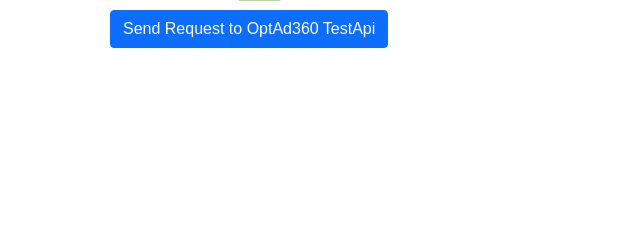
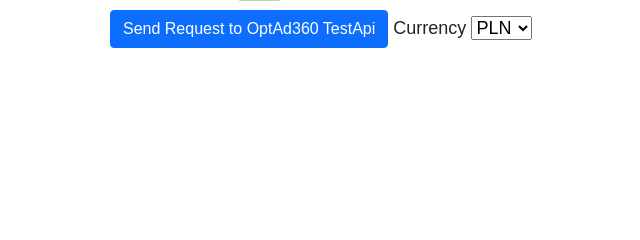
Before and after one commit to Emihilus/Emihilus-apiOptApp, a Symfony app: template templates/main/index.html.twig in a window 1280 px wide. Shown: the part 64-304 px from the top of the page, without its empty margins (130-770 px from the left). Run offline with Twig, Linux system fonts and the light colour scheme; the template is opened without the code that fills it, so the values that code supplies are empty; some libraries are stand-ins or nearby versions.

Commit message:
AUTOCOMMIT: 08-10-2021_00:27:25

```diff
--- a/src/Controller/AJAXPartsController.php
+++ b/src/Controller/AJAXPartsController.php
@@ -18,9 +18,11 @@ class AJAXPartsController extends AbstractController
     public function index(Request $request): Response
     {
         $json = json_decode($request->getContent());
-        $url = "https://api.optad360.com/get?key=HJGHcZvJHZhjgew6qe67q6GHcZv3fdsAqxbvB33fdV&startDate=2021-08-11&endDate=2021-08-11&output=json";
+        $url = "https://api.optad360.com/get?key=HJGHcZvJHZhjgew6qe67q6GHcZv3fdsAqxbvB33fdV&startDate=2021-08-11&endDate=2021-08-11&output=json&currency=".$json->currency;
+        dump($url);
         $data = file_get_contents($url);
         dump(json_decode($data));
+        dump($json->currency);
         return new Response ($data);
 
         /*return $this->render('main/index.html.twig', [
--- a/templates/main/index.html.twig
+++ b/templates/main/index.html.twig
@@ -11,7 +11,13 @@
 <div class="example-wrapper">
     <h1>Hello {{ controller_name }}! ✅</h1>
 
-    <button class="btn btn-primary" onclick="request()">Send Request to OptAd360 TestApi</button>
+    <button class="btn btn-primary" onclick="request()">Send Request to OptAd360 TestApi</button> <label for="sel">Currency</label>
+	<select name="sel" id="select" onchange="processChange()">
+		<option selected value="1">PLN</option>
+		<option value="2">EUR</option>
+		<option value="3">USD</option>
+		<option value="4">GBP</option>
+	</select>
     <p id="output"> </p>
 </div>
 {% endblock %}
@@ -28,7 +34,7 @@ function request()
 		url: url,
 		method: "post",
 		data: JSON.stringify(
-			{'data':'data'})
+			{'currency':$("#select option:selected").text()})
 		})
 	.done(res =>
 	{
```
